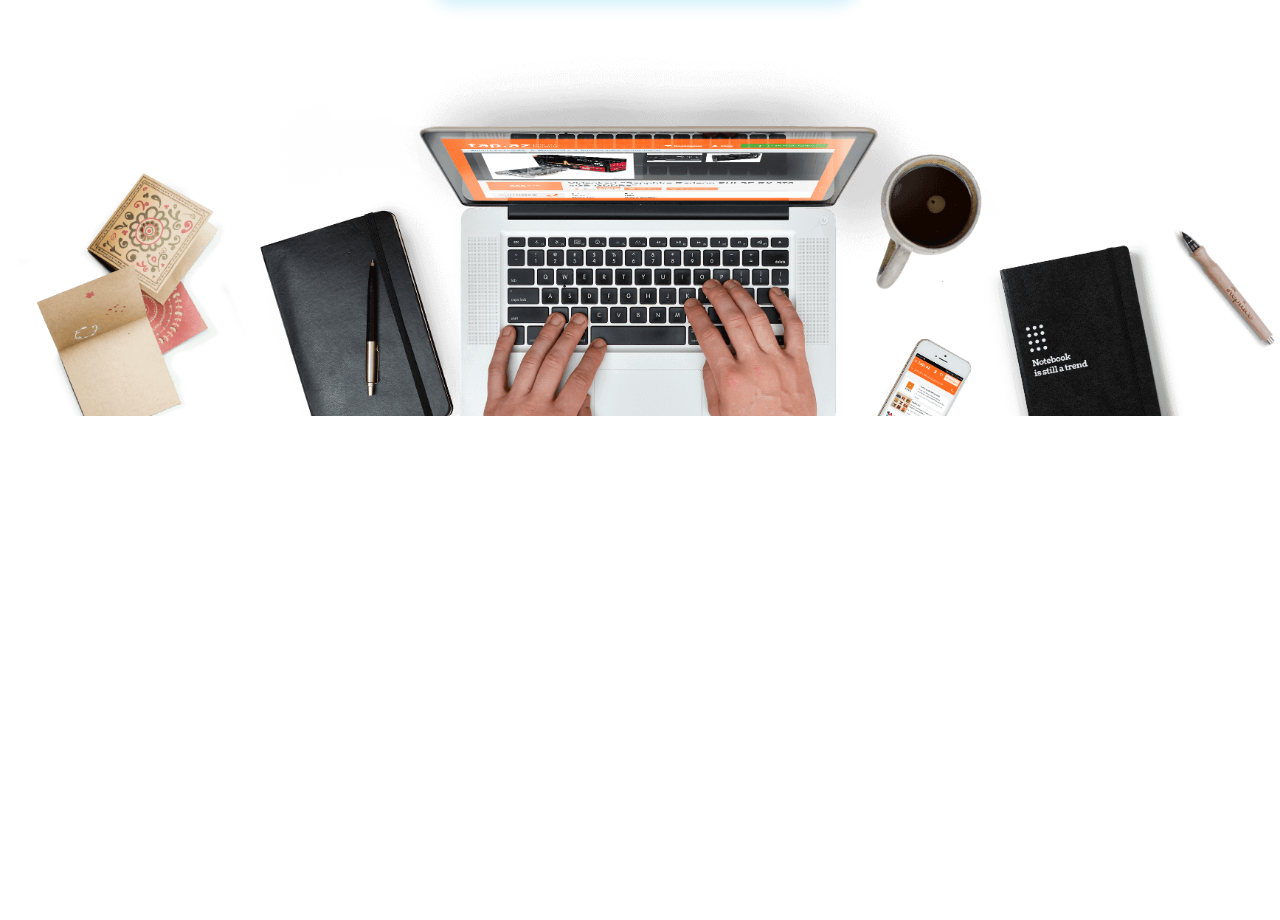
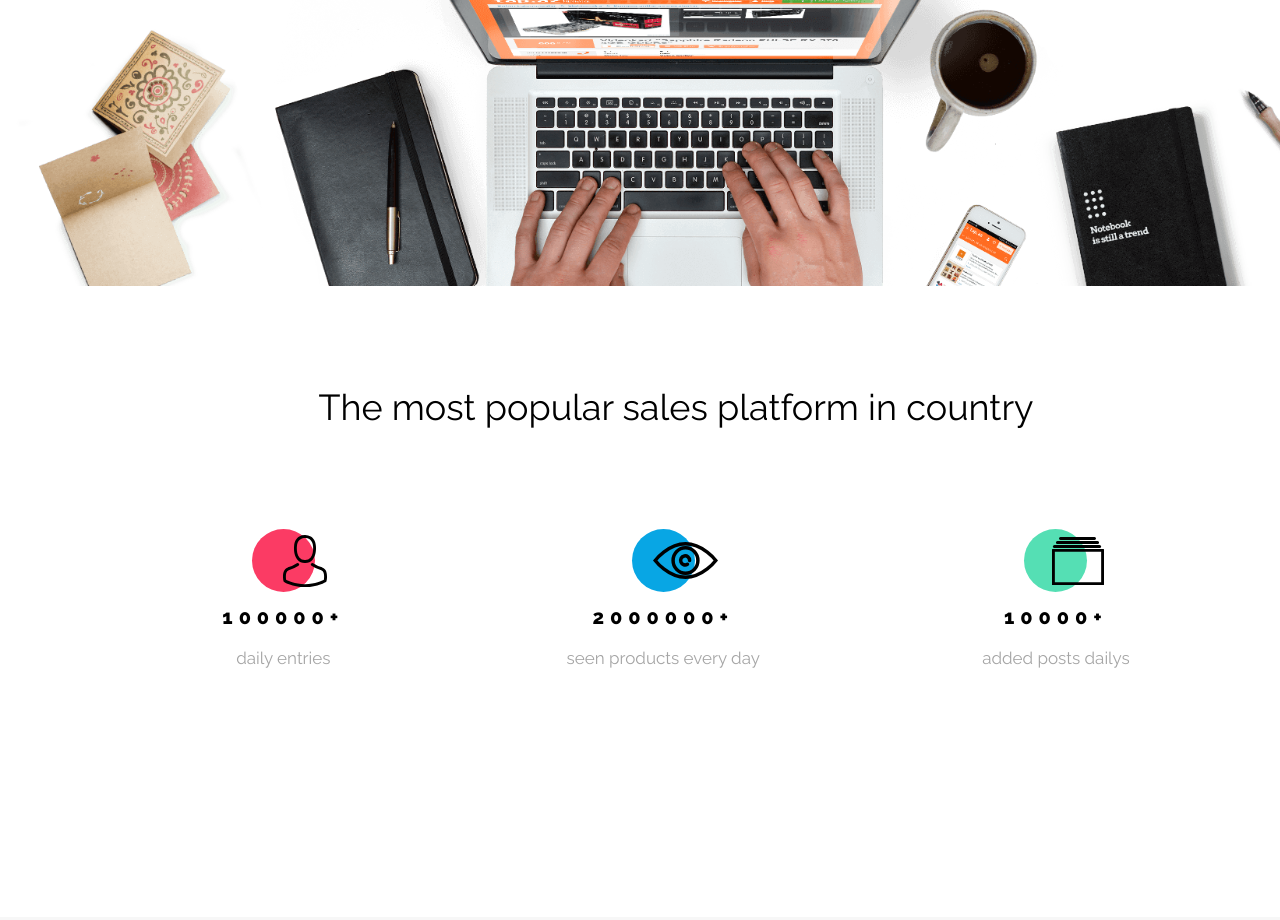
Before and after one commit to JRRBorkowski/CodersLabWorkshop01, a plain HTML site: page index.html in a window 1280 px wide. Shown: the part 496-1416 px from the top of the page. Before the commit the page ends 912 px from the top, so only its background shows below. Drawn offline with nearby package versions, Linux system fonts and the light colour scheme.

Commit message:
Statistics

```diff
--- a/css/style.css
+++ b/css/style.css
@@ -12,7 +12,8 @@
 .navbar {
     position: sticky;
     height: 70px;
-    box-shadow: 0px 3px 6px #00000029;
+    box-shadow: 0 3px 6px #00000029;
+    width: 1352px;
 }
 
 .navbar .container{
@@ -68,8 +69,9 @@
     flex-flow: column;
     align-items: center;
     background: #fff url("../images/Background.png") no-repeat bottom/contain;
-    height: 842px;
-    padding-top: 200px;
+    height: 712px;
+    padding-top: 130px;
+    width: 1352px;
 }
 
 .banner h1 {
@@ -93,5 +95,99 @@
     box-shadow: 5px 10px 14px #07ACE629;
     padding: 22px 157px;
     font: normal normal bold 16px/22px Open Sans;
+}
+
+.statistics{
+    width: 1352px;
+    margin-top: 100px;
+    display: flex;
+    flex-flow: column;
+    align-items: center;
+}
+
+.statistics .container {
+    height: 531px;
 
 }
+
+.statistics h2 {
+    text-align: center;
+    font: normal normal normal 36px/42px Raleway;
+    color: black;
+}
+
+.statistics-items {
+    display: flex;
+    justify-content: space-evenly;
+}
+
+.statistics-items-item {
+    display: flex;
+    flex-flow: column;
+    justify-content: flex-start;
+    align-items: center;
+    text-align: center;
+    padding-bottom: 121px;
+    margin-top: 101px;
+}
+
+.statistics-items-item h2 {
+    padding-top: 13px;
+    font: normal normal 800 20px/24px Raleway;
+    letter-spacing: 5.96px;
+    color: #000000;
+}
+
+.statistics-items-item p {
+    font: normal normal normal 17px/20px Raleway;
+    color: #A5A5A5;
+    margin-top: 19px;
+}
+
+.statistics-items-person {
+    background: #FB3B64;
+    width: 63px;
+    height: 63px;
+    border-radius: 50%;
+    display: flex;
+    flex-direction: column;
+    justify-content: center;
+    align-items: center;
+}
+
+.statistics-items-eye {
+    background: #08A6E4;
+    width: 63px;
+    height: 63px;
+    border-radius: 50%;
+    display: flex;
+    flex-direction: column;
+    justify-content: center;
+    align-items: center;
+}
+
+.statistics-items-file {
+    background: #55DFB4;
+    width: 63px;
+    height: 63px;
+    border-radius: 50%;
+    display: flex;
+    flex-direction: column;
+    justify-content: center;
+    align-items: center;
+}
+
+.statistics-items-img {
+    transform: translate(22px, 0);
+}
+
+.articles {
+    height: 1395px;
+    background-color: #F7F7F7;
+}
+
+article {
+    height: 370px;
+    display: flex;
+    justify-content: space-between;
+}
--- a/index.html
+++ b/index.html
@@ -35,6 +35,38 @@
     </section>
 <main>
 
+        <section class="statistics">
+            <div class="container">
+            <h2>The most popular sales platform in country</h2>
+            <div class="statistics-items">
+                <div class="statistics-items-item">
+                    <div class="statistics-items-person">
+                    <img src="images/Person.svg" class="statistics-items-img">
+                    </div>
+                    <h2>100000+</h2>
+                    <p>daily entries</p>
+                </div>
+                <div class="statistics-items-item">
+                    <div class="statistics-items-eye">
+                        <img src="images/Eye.svg" class="statistics-items-img">
+                    </div>
+                    <h2>2000000+</h2>
+                    <p>seen products every day</p>
+                </div>
+                <div class="statistics-items-item">
+                    <div class="statistics-items-file">
+                        <img src="images/Catalog.svg" class="statistics-items-img">
+                    </div>
+                    <h2>10000+</h2>
+                    <p>added posts dailys</p>
+                </div>
+            </div>
+            </div>
+        </section>
+        <section class="articles">
+
+        </section>
+
 </main>
 <footer></footer>
 </body>
```
